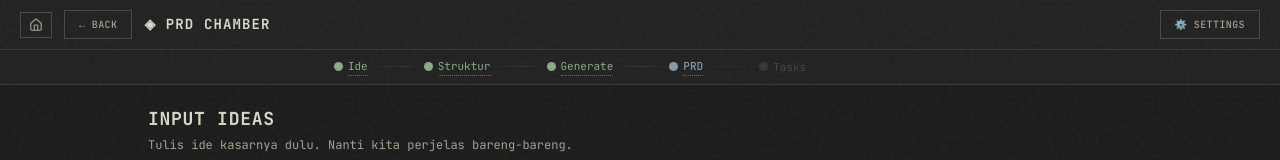
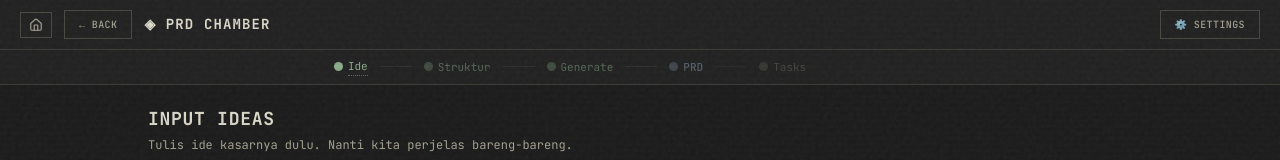
Before and after one commit to zettxh/prd-chamber, a React (Vite) app: page /new in a window 1280 px wide. Shown: the top 160 px of the page. Built offline with nearby package versions, Linux system fonts and the light colour scheme.

Commit message:
fix: stepper navigation - track max visited step in sessionStorage

```diff
--- a/src/components/TopStepper.tsx
+++ b/src/components/TopStepper.tsx
@@ -29,6 +29,30 @@ function getActiveStep(pathname: string): Step {
   return 'prd';
 }
 
+// Get max visited step index from sessionStorage (persists across navigation within session)
+function getMaxVisitedStep(projectId: string | undefined): number {
+  if (!projectId) return 0;
+  try {
+    const stored = sessionStorage.getItem(`prd-max-step-${projectId}`);
+    return stored ? parseInt(stored, 10) : 0;
+  } catch {
+    return 0;
+  }
+}
+
+// Update max visited step
+function updateMaxVisitedStep(projectId: string | undefined, stepIndex: number) {
+  if (!projectId) return;
+  try {
+    const current = getMaxVisitedStep(projectId);
+    if (stepIndex > current) {
+      sessionStorage.setItem(`prd-max-step-${projectId}`, stepIndex.toString());
+    }
+  } catch {
+    // Ignore storage errors
+  }
+}
+
 export default function TopStepper() {
   const location = useLocation();
   const navigate = useNavigate();
@@ -38,10 +62,18 @@ export default function TopStepper() {
   const stepIndex = STEPS.findIndex(s => s.key === active);
   const [navigating, setNavigating] = useState(false);
 
+  // Get max visited step (allows navigation back to previously visited steps)
+  const maxVisitedStep = getMaxVisitedStep(projectId);
+
   // Auto-set active project from URL param
   useEffect(() => {
     if (projectId) setActive(projectId);
   }, [projectId, setActive]);
+
+  // Update max visited step when stepIndex changes
+  useEffect(() => {
+    updateMaxVisitedStep(projectId, stepIndex);
+  }, [projectId, stepIndex]);
 
   // Clear navigating state on route change
   useEffect(() => {
@@ -90,7 +122,7 @@ export default function TopStepper() {
         {STEPS.map((step, i) => {
           const isCompleted = i < stepIndex;
           const isActive = i === stepIndex;
-          const isClickable = i <= stepIndex;
+          const isClickable = i <= maxVisitedStep; // Use max visited, not current position
 
           return (
             <span
```
